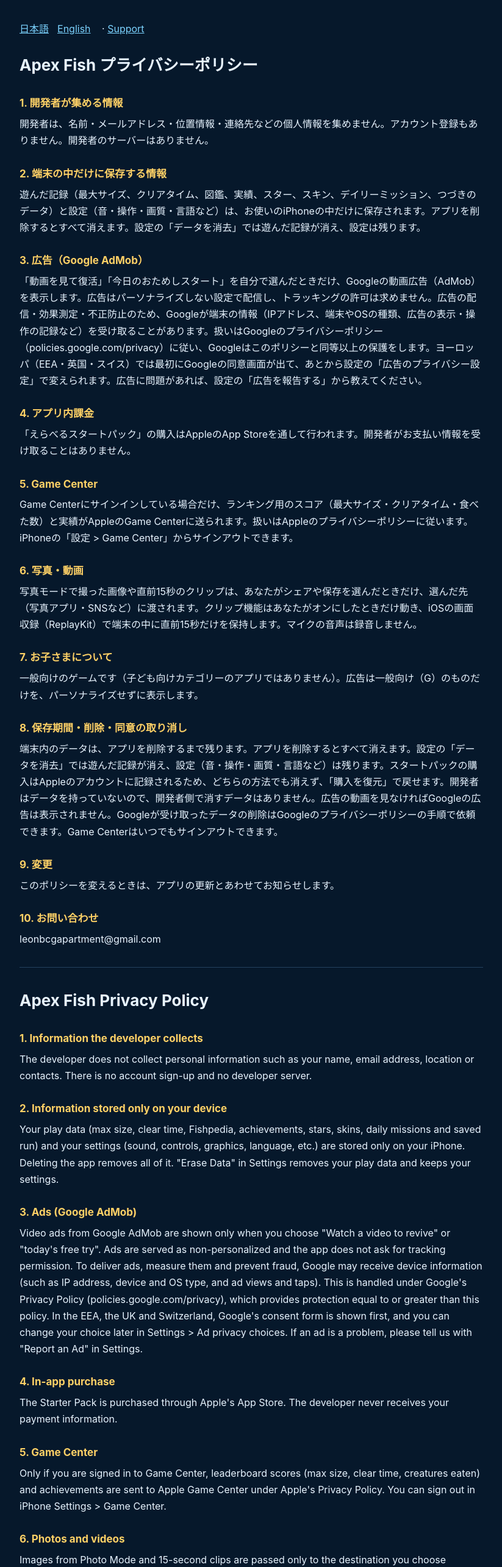
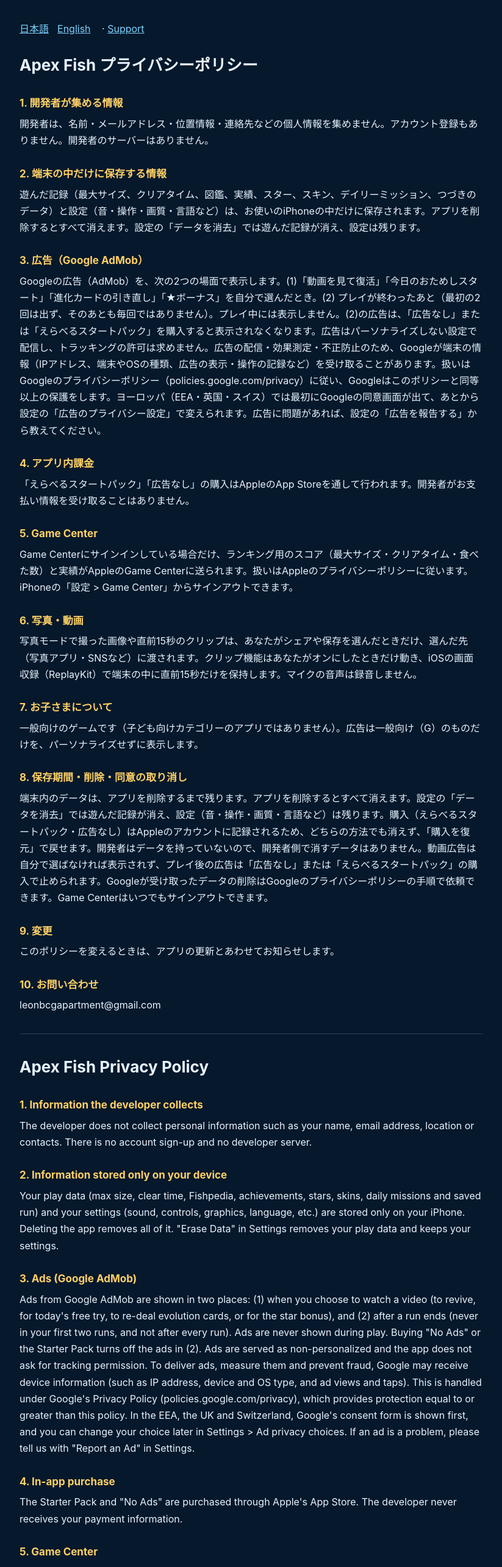
Before and after one commit to Spark-iosdev/apexfish-support, a plain HTML site: page privacy.html in a window 1280 px wide. Shown: the top 2570 px of the page at 61% size, without its empty margins (228-1051 px from the left). Drawn offline with Linux system fonts and the light colour scheme.

Commit message:
Describe ads after runs and the No Ads purchase (1.1); add IAP review screenshot
Co-Authored-By: Claude Fable 5.2 <noreply@anthropic.com>
Claude-Session: https://claude.ai/code/session_01Np7nwnHSxLXeETiwpNv71t

```diff
--- a/privacy.html
+++ b/privacy.html
@@ -3,21 +3,21 @@ h1{font-size:26px;margin:8px 0 4px}h2{font-size:17px;margin:26px 0 6px;color:#ff
 .lang{margin:10px 0 24px}.lang a{margin-right:14px}.tag{color:#9cc3e6;font-size:14px}hr{border:0;border-top:1px solid #23415f;margin:32px 0}</style></head><body><div class="lang"><a href="#ja">日本語</a><a href="#en">English</a> · <a href="./">Support</a></div><section id="ja"><h1>Apex Fish プライバシーポリシー</h1>
 <h2>1. 開発者が集める情報</h2><p>開発者は、名前・メールアドレス・位置情報・連絡先などの個人情報を集めません。アカウント登録もありません。開発者のサーバーはありません。</p>
 <h2>2. 端末の中だけに保存する情報</h2><p>遊んだ記録（最大サイズ、クリアタイム、図鑑、実績、スター、スキン、デイリーミッション、つづきのデータ）と設定（音・操作・画質・言語など）は、お使いのiPhoneの中だけに保存されます。アプリを削除するとすべて消えます。設定の「データを消去」では遊んだ記録が消え、設定は残ります。</p>
-<h2>3. 広告（Google AdMob）</h2><p>「動画を見て復活」「今日のおためしスタート」を自分で選んだときだけ、Googleの動画広告（AdMob）を表示します。広告はパーソナライズしない設定で配信し、トラッキングの許可は求めません。広告の配信・効果測定・不正防止のため、Googleが端末の情報（IPアドレス、端末やOSの種類、広告の表示・操作の記録など）を受け取ることがあります。扱いはGoogleのプライバシーポリシー（policies.google.com/privacy）に従い、Googleはこのポリシーと同等以上の保護をします。ヨーロッパ（EEA・英国・スイス）では最初にGoogleの同意画面が出て、あとから設定の「広告のプライバシー設定」で変えられます。広告に問題があれば、設定の「広告を報告する」から教えてください。</p>
-<h2>4. アプリ内課金</h2><p>「えらべるスタートパック」の購入はAppleのApp Storeを通して行われます。開発者がお支払い情報を受け取ることはありません。</p>
+<h2>3. 広告（Google AdMob）</h2><p>Googleの広告（AdMob）を、次の2つの場面で表示します。(1)「動画を見て復活」「今日のおためしスタート」「進化カードの引き直し」「★ボーナス」を自分で選んだとき。(2) プレイが終わったあと（最初の2回は出ず、そのあとも毎回ではありません）。プレイ中には表示しません。(2)の広告は、「広告なし」または「えらべるスタートパック」を購入すると表示されなくなります。広告はパーソナライズしない設定で配信し、トラッキングの許可は求めません。広告の配信・効果測定・不正防止のため、Googleが端末の情報（IPアドレス、端末やOSの種類、広告の表示・操作の記録など）を受け取ることがあります。扱いはGoogleのプライバシーポリシー（policies.google.com/privacy）に従い、Googleはこのポリシーと同等以上の保護をします。ヨーロッパ（EEA・英国・スイス）では最初にGoogleの同意画面が出て、あとから設定の「広告のプライバシー設定」で変えられます。広告に問題があれば、設定の「広告を報告する」から教えてください。</p>
+<h2>4. アプリ内課金</h2><p>「えらべるスタートパック」「広告なし」の購入はAppleのApp Storeを通して行われます。開発者がお支払い情報を受け取ることはありません。</p>
 <h2>5. Game Center</h2><p>Game Centerにサインインしている場合だけ、ランキング用のスコア（最大サイズ・クリアタイム・食べた数）と実績がAppleのGame Centerに送られます。扱いはAppleのプライバシーポリシーに従います。iPhoneの「設定 &gt; Game Center」からサインアウトできます。</p>
 <h2>6. 写真・動画</h2><p>写真モードで撮った画像や直前15秒のクリップは、あなたがシェアや保存を選んだときだけ、選んだ先（写真アプリ・SNSなど）に渡されます。クリップ機能はあなたがオンにしたときだけ動き、iOSの画面収録（ReplayKit）で端末の中に直前15秒だけを保持します。マイクの音声は録音しません。</p>
 <h2>7. お子さまについて</h2><p>一般向けのゲームです（子ども向けカテゴリーのアプリではありません）。広告は一般向け（G）のものだけを、パーソナライズせずに表示します。</p>
-<h2>8. 保存期間・削除・同意の取り消し</h2><p>端末内のデータは、アプリを削除するまで残ります。アプリを削除するとすべて消えます。設定の「データを消去」では遊んだ記録が消え、設定（音・操作・画質・言語など）は残ります。スタートパックの購入はAppleのアカウントに記録されるため、どちらの方法でも消えず、「購入を復元」で戻せます。開発者はデータを持っていないので、開発者側で消すデータはありません。広告の動画を見なければGoogleの広告は表示されません。Googleが受け取ったデータの削除はGoogleのプライバシーポリシーの手順で依頼できます。Game Centerはいつでもサインアウトできます。</p>
+<h2>8. 保存期間・削除・同意の取り消し</h2><p>端末内のデータは、アプリを削除するまで残ります。アプリを削除するとすべて消えます。設定の「データを消去」では遊んだ記録が消え、設定（音・操作・画質・言語など）は残ります。購入（えらべるスタートパック・広告なし）はAppleのアカウントに記録されるため、どちらの方法でも消えず、「購入を復元」で戻せます。開発者はデータを持っていないので、開発者側で消すデータはありません。動画広告は自分で選ばなければ表示されず、プレイ後の広告は「広告なし」または「えらべるスタートパック」の購入で止められます。Googleが受け取ったデータの削除はGoogleのプライバシーポリシーの手順で依頼できます。Game Centerはいつでもサインアウトできます。</p>
 <h2>9. 変更</h2><p>このポリシーを変えるときは、アプリの更新とあわせてお知らせします。</p>
 <h2>10. お問い合わせ</h2><p>leonbcgapartment@gmail.com</p><p></p></section><hr><section id="en" lang="en"><h1>Apex Fish Privacy Policy</h1>
 <h2>1. Information the developer collects</h2><p>The developer does not collect personal information such as your name, email address, location or contacts. There is no account sign-up and no developer server.</p>
 <h2>2. Information stored only on your device</h2><p>Your play data (max size, clear time, Fishpedia, achievements, stars, skins, daily missions and saved run) and your settings (sound, controls, graphics, language, etc.) are stored only on your iPhone. Deleting the app removes all of it. &quot;Erase Data&quot; in Settings removes your play data and keeps your settings.</p>
-<h2>3. Ads (Google AdMob)</h2><p>Video ads from Google AdMob are shown only when you choose &quot;Watch a video to revive&quot; or &quot;today&#x27;s free try&quot;. Ads are served as non-personalized and the app does not ask for tracking permission. To deliver ads, measure them and prevent fraud, Google may receive device information (such as IP address, device and OS type, and ad views and taps). This is handled under Google&#x27;s Privacy Policy (policies.google.com/privacy), which provides protection equal to or greater than this policy. In the EEA, the UK and Switzerland, Google&#x27;s consent form is shown first, and you can change your choice later in Settings &gt; Ad privacy choices. If an ad is a problem, please tell us with &quot;Report an Ad&quot; in Settings.</p>
-<h2>4. In-app purchase</h2><p>The Starter Pack is purchased through Apple&#x27;s App Store. The developer never receives your payment information.</p>
+<h2>3. Ads (Google AdMob)</h2><p>Ads from Google AdMob are shown in two places: (1) when you choose to watch a video (to revive, for today&#x27;s free try, to re-deal evolution cards, or for the star bonus), and (2) after a run ends (never in your first two runs, and not after every run). Ads are never shown during play. Buying &quot;No Ads&quot; or the Starter Pack turns off the ads in (2). Ads are served as non-personalized and the app does not ask for tracking permission. To deliver ads, measure them and prevent fraud, Google may receive device information (such as IP address, device and OS type, and ad views and taps). This is handled under Google&#x27;s Privacy Policy (policies.google.com/privacy), which provides protection equal to or greater than this policy. In the EEA, the UK and Switzerland, Google&#x27;s consent form is shown first, and you can change your choice later in Settings &gt; Ad privacy choices. If an ad is a problem, please tell us with &quot;Report an Ad&quot; in Settings.</p>
+<h2>4. In-app purchase</h2><p>The Starter Pack and &quot;No Ads&quot; are purchased through Apple&#x27;s App Store. The developer never receives your payment information.</p>
 <h2>5. Game Center</h2><p>Only if you are signed in to Game Center, leaderboard scores (max size, clear time, creatures eaten) and achievements are sent to Apple Game Center under Apple&#x27;s Privacy Policy. You can sign out in iPhone Settings &gt; Game Center.</p>
 <h2>6. Photos and videos</h2><p>Images from Photo Mode and 15-second clips are passed only to the destination you choose (Photos, social apps, etc.) when you choose to share or save them. Clips work only when you turn them on, using iOS screen recording (ReplayKit) to keep just the last 15 seconds on your device. Microphone audio is never recorded.</p>
 <h2>7. Children</h2><p>This is a general-audience game (it is not in the Kids category). Ads are limited to general-audience (G) content and are never personalized.</p>
-<h2>8. Retention, deletion and withdrawing consent</h2><p>Data on your device stays until you delete the app, which removes all of it. &quot;Erase Data&quot; in Settings removes your play data and keeps your settings (sound, controls, graphics, language, etc.). The Starter Pack purchase is recorded with your Apple Account, so neither removes it and you can bring it back with Restore Purchases. The developer holds no data about you, so there is nothing to delete on our side. Google ads are only shown when you choose to watch a video. You can ask Google to delete data it received by following Google&#x27;s Privacy Policy. You can sign out of Game Center at any time.</p>
+<h2>8. Retention, deletion and withdrawing consent</h2><p>Data on your device stays until you delete the app, which removes all of it. &quot;Erase Data&quot; in Settings removes your play data and keeps your settings (sound, controls, graphics, language, etc.). Purchases (the Starter Pack and &quot;No Ads&quot;) are recorded with your Apple Account, so neither removes them and you can bring them back with Restore Purchases. The developer holds no data about you, so there is nothing to delete on our side. Video ads are only shown when you choose to watch one, and the ads after a run can be turned off by buying &quot;No Ads&quot; or the Starter Pack. You can ask Google to delete data it received by following Google&#x27;s Privacy Policy. You can sign out of Game Center at any time.</p>
 <h2>9. Changes</h2><p>If this policy changes, we will let you know together with an app update.</p>
 <h2>10. Contact</h2><p>leonbcgapartment@gmail.com</p><p></p></section><p class="tag">Last updated: 2026-10-28</p></body></html>
```
Also changed, not shown: index.html (+2 -2 lines), press/iap_noads.jpg (added).
